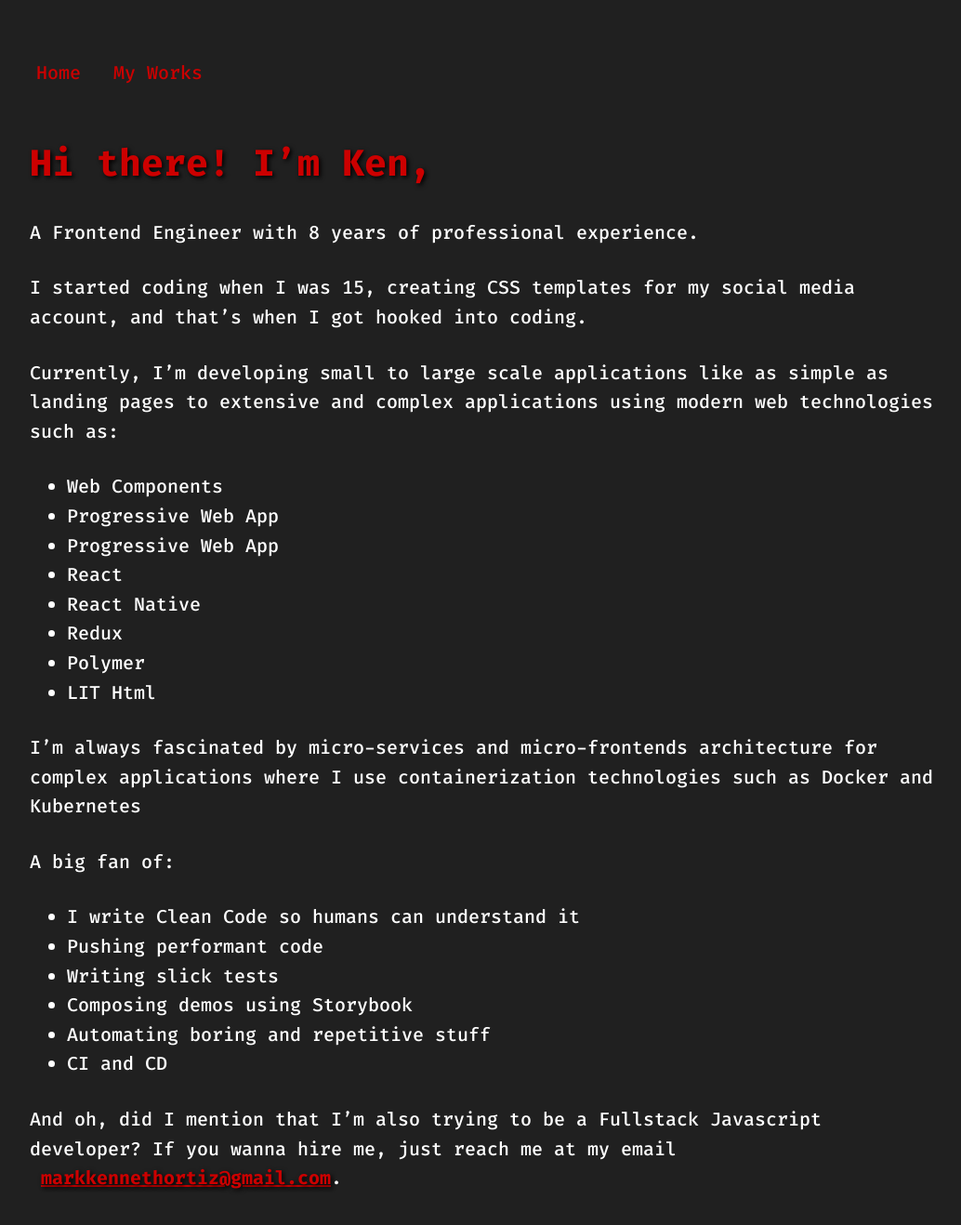
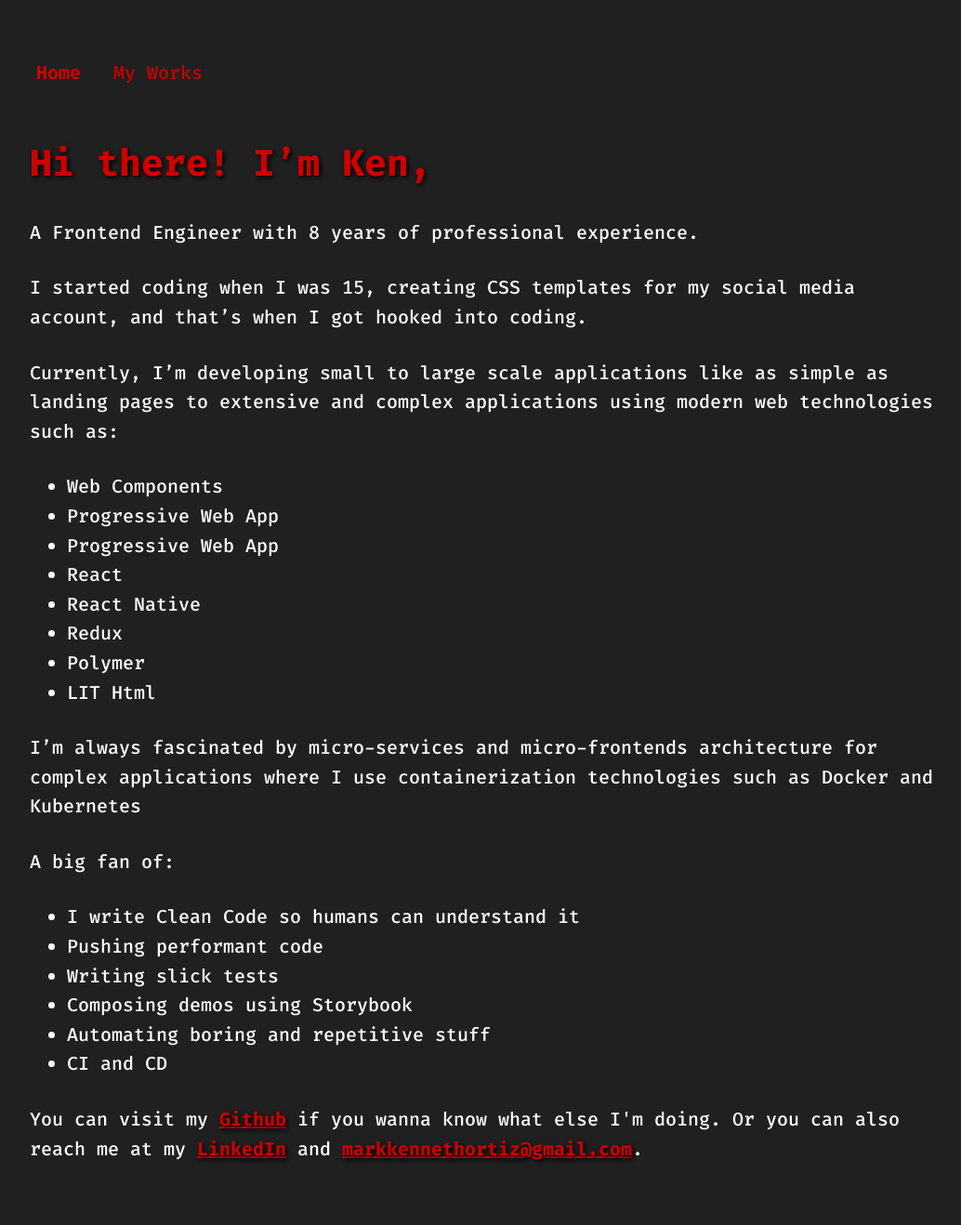
Before and after one commit to markortiz/devken.net, a React (Create React App) app: page / in a window 1280 px wide. Shown: the top 1318 px of the page at 93% size, without its empty margins (118-1152 px from the left). Built offline with nearby package versions, Linux system fonts and the light colour scheme; the HTML template or start-up script is replaced by a standard one; a web font is replaced by a local one.

Commit message:
chore: update content

```diff
--- a/src/App.js
+++ b/src/App.js
@@ -17,7 +17,7 @@ function App() {
       <div className="App-wrapper">
         <header className="App-header">
           <nav className="App-menu">
-            <a className="link" href="#">Home</a>
+            <a className="link active" href="#">Home</a>
             <a className="link" href="#">My Works</a>
           </nav>
         </header>
@@ -49,9 +49,8 @@ function App() {
             <li>CI and CD </li>
           </ul>
           <p>
-            And oh, did I mention that I’m also trying to be a Fullstack Javascript developer?
-            If you wanna hire me, just reach me at my email &nbsp;
-            <strong><a className="red" href="mailto:markkennethortiz@gmail.com">markkennethortiz@gmail.com</a></strong>.
+            You can visit my <strong><a className="red" href="https://github.com/markortiz" target="_blank">Github</a></strong> if you wanna know what else I'm doing.
+            Or you can also reach me at my <strong><a className="red" href="https://www.linkedin.com/in/mark-ortiz/" target="_blank">LinkedIn</a></strong> and <strong><a className="red" href="mailto:markkennethortiz@gmail.com">markkennethortiz@gmail.com</a></strong>.
           </p>
         </main>
         <section className="App-links">
```
